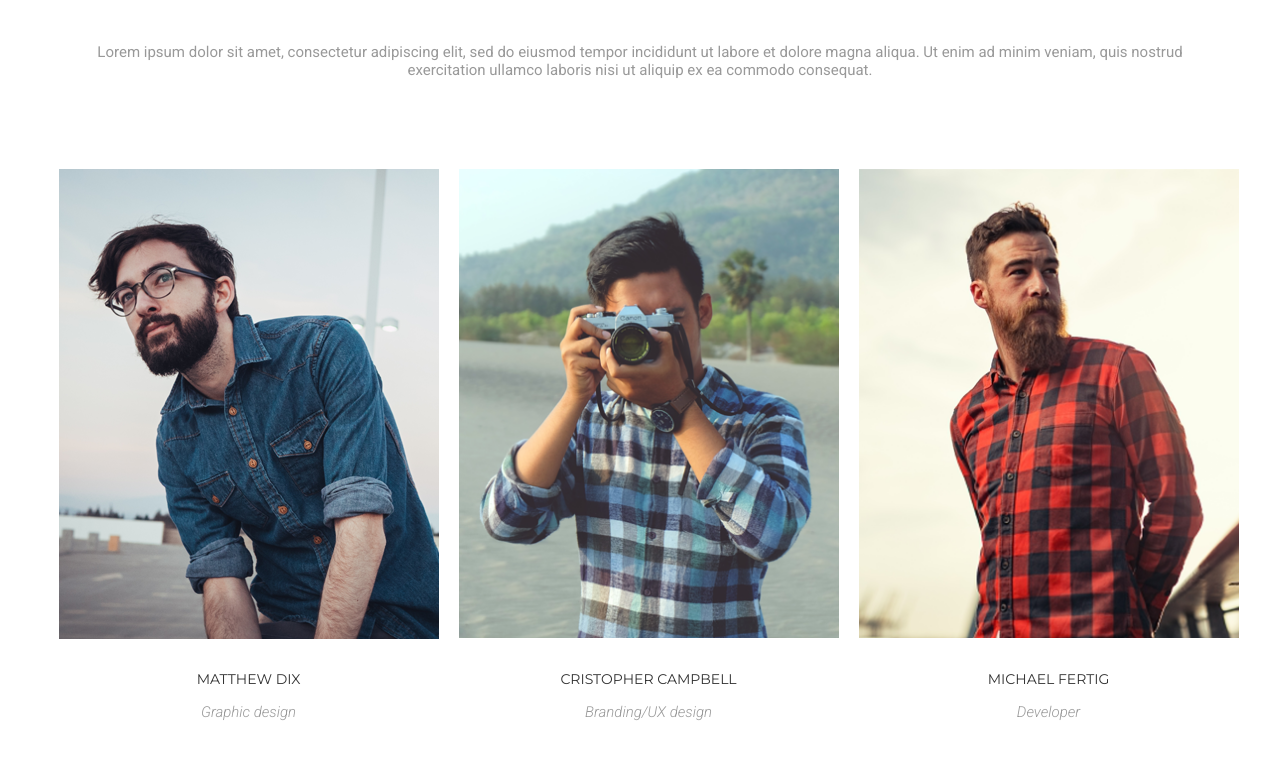
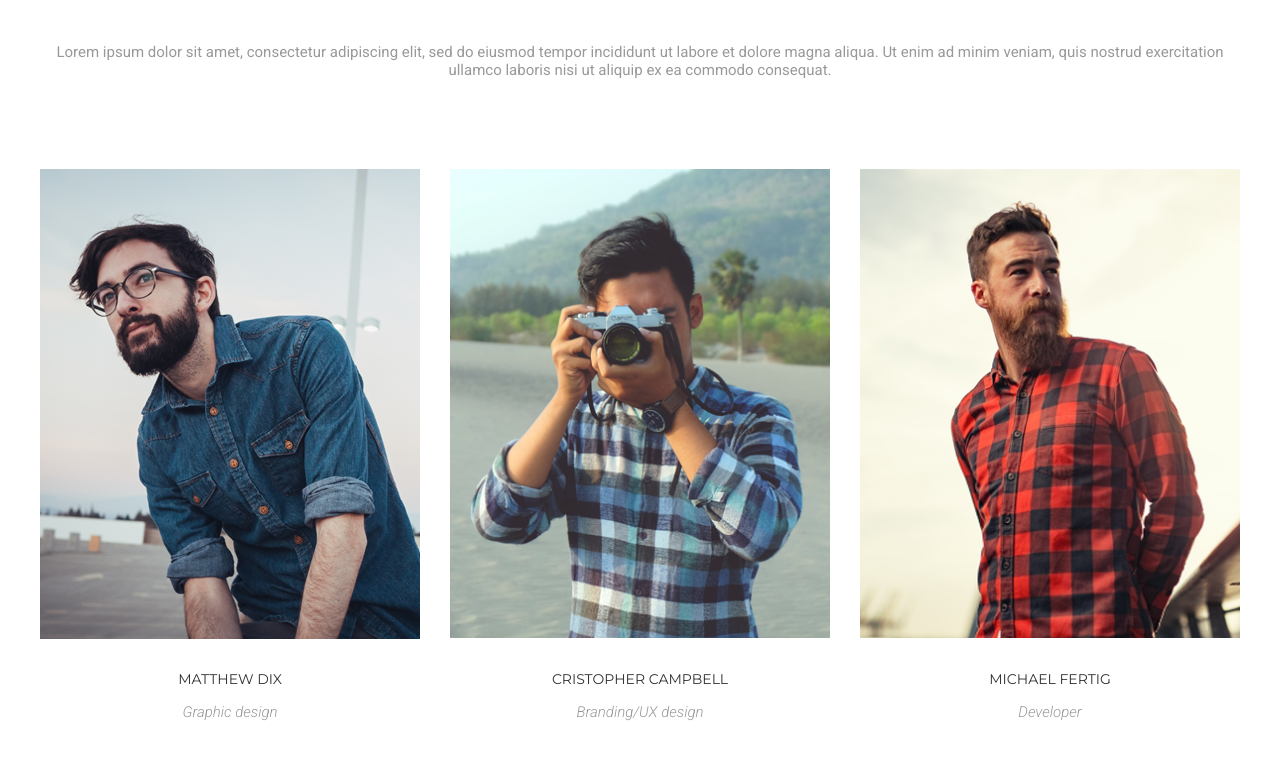
Before and after one commit to VladShev74/Homeworks, a plain HTML site: page Homework 5/index.html in a window 1280 px wide. Shown: the part 891-1650 px from the top of the page. Drawn offline with Linux system fonts and the light colour scheme.

Commit message:
update 22.04

```diff
--- a/Homework 5/css/services.css
+++ b/Homework 5/css/services.css
@@ -2,7 +2,7 @@
      font-family: 'Montserrat', sans-serif;
      text-align: center;
      margin: auto ;
-     width: 1163px;
+     width: 1200px;
      padding-top: 170px;
 }
 
--- a/Homework 5/css/team.css
+++ b/Homework 5/css/team.css
@@ -2,7 +2,7 @@
     font-family: 'Montserrat', sans-serif;
      text-align: center;
      margin: auto ;
-     width: 1163px;
+     width: 1200px;
 }
 
 .team_title {
@@ -48,7 +48,6 @@
 
 .team_card {
     width: 380px;
-    margin-right: 20px;
 }
 
 .team_card_img {
```
